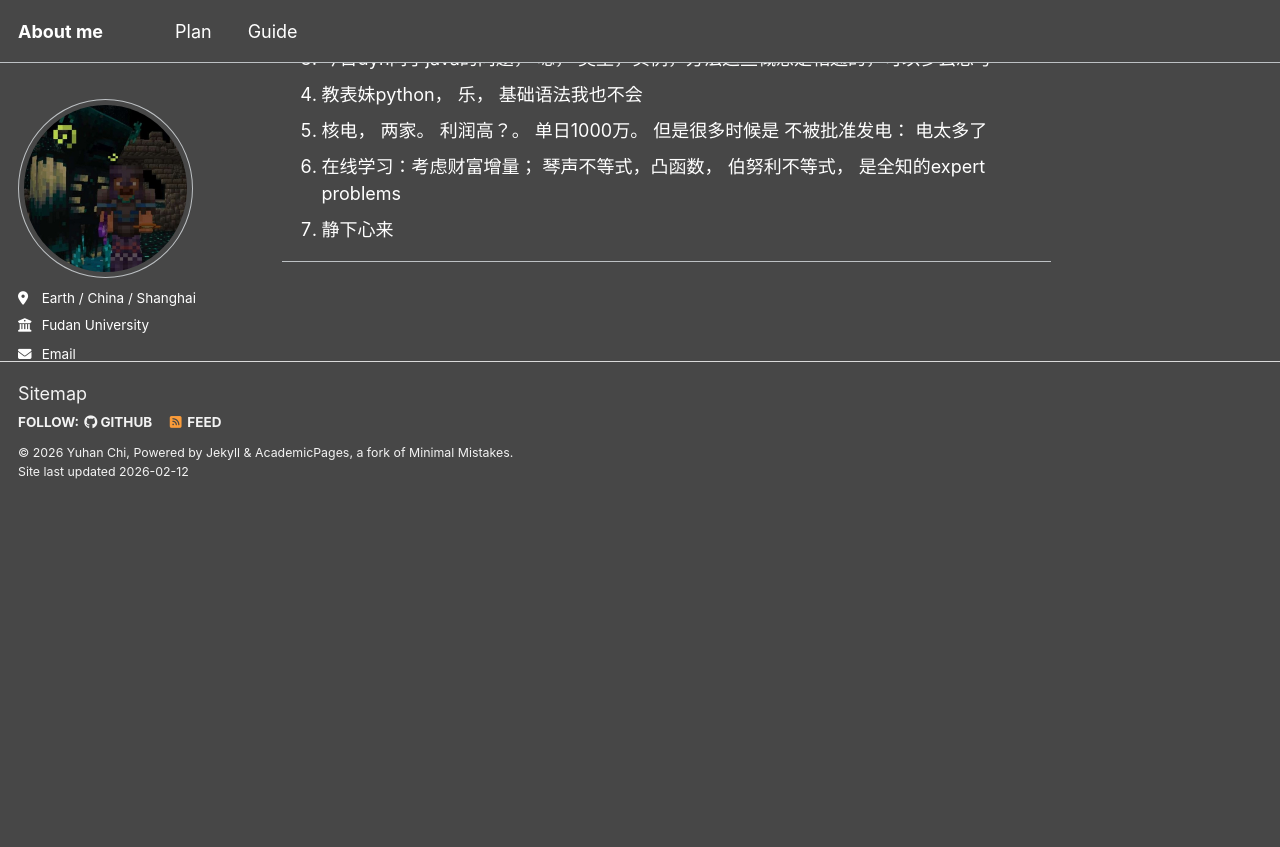
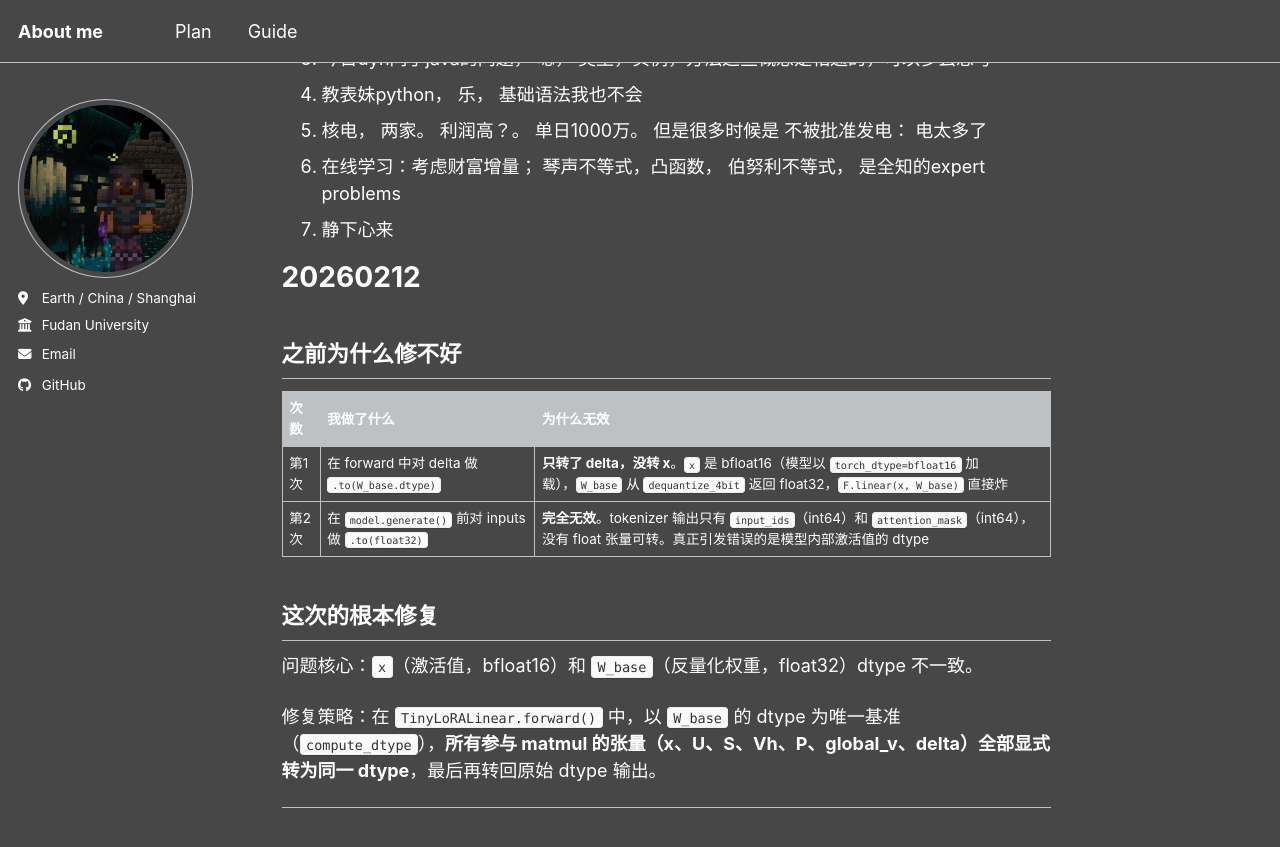
Before and after one commit to Chi-Shan0707/Chi-Shan0707.github.io, a Jekyll site: the page built from _pages/review.md, in a window 1280 px wide and 900 px high, scrolled down 8783 px. Shown: the top 847 px of the window. Built offline with Jekyll 4.4.1, drawn with Linux system fonts in a browser that asks for light colours; a script bundle is joined from its source files by our own code; library files that are not in the unit come from our copies; before the commit the page ends 9283 px from its top, so only the background shows below that.

```diff
--- a/_pages/review.md
+++ b/_pages/review.md
@@ -264,4 +264,20 @@ redirect_from:
 6. 在线学习：考虑财富增量； 琴声不等式，凸函数， 伯努利不等式， 是全知的expert problems
 7. 静下心来
 
+
+# 20260212
+
+## 之前为什么修不好
+
+| 次数 | 我做了什么 | 为什么无效 |
+|------|-----------|-----------|
+| 第1次 | 在 forward 中对 delta 做 `.to(W_base.dtype)` | **只转了 delta，没转 x**。`x` 是 bfloat16（模型以 `torch_dtype=bfloat16` 加载），`W_base` 从 `dequantize_4bit` 返回 float32，`F.linear(x, W_base)` 直接炸 |
+| 第2次 | 在 `model.generate()` 前对 inputs 做 `.to(float32)` | **完全无效**。tokenizer 输出只有 `input_ids`（int64）和 `attention_mask`（int64），没有 float 张量可转。真正引发错误的是模型内部激活值的 dtype |
+
+## 这次的根本修复
+
+问题核心：`x`（激活值，bfloat16）和 `W_base`（反量化权重，float32）dtype 不一致。
+
+修复策略：在 `TinyLoRALinear.forward()` 中，以 `W_base` 的 dtype 为唯一基准（`compute_dtype`），**所有参与 matmul 的张量（x、U、S、Vh、P、global_v、delta）全部显式转为同一 dtype**，最后再转回原始 dtype 输出。
+
 ---
```
Also changed, not shown: _pages/about.md (+6 -5 lines).
